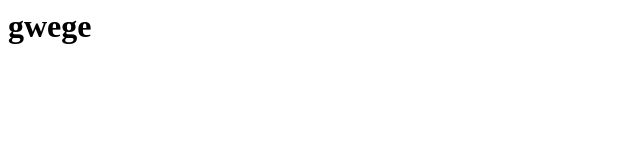
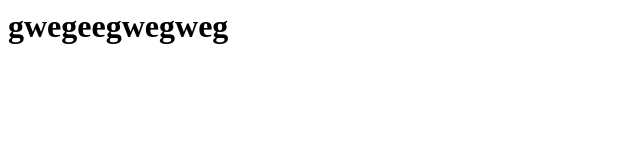
Before and after one commit to Gar-98/fufa_sait, a plain HTML site: page index.html in a window 1280 px wide. Shown: the whole page, without its empty margins (0-640 px from the left). Drawn offline with Linux system fonts and the light colour scheme.

Commit message:
Update index.html

```diff
--- a/index.html
+++ b/index.html
@@ -1,3 +1,3 @@
 <html>
-  <h1>gwege</h1>
+  <h1>gwegeegwegweg</h1>
 </html>
```
